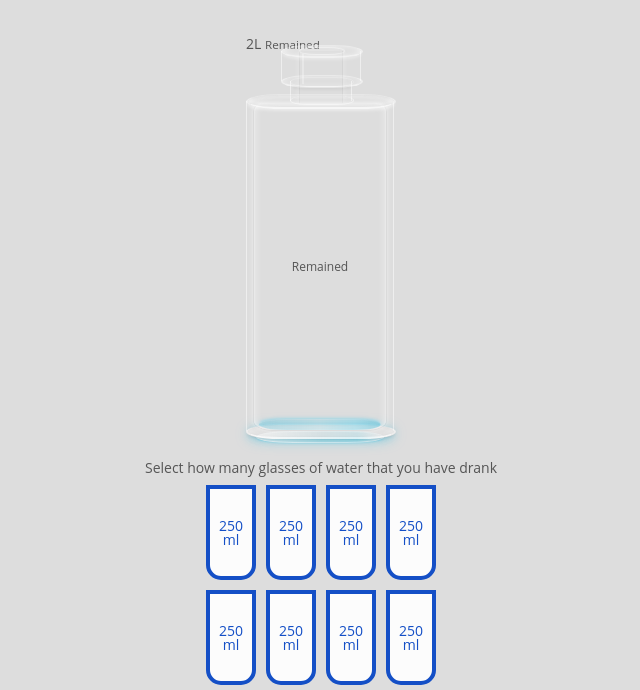
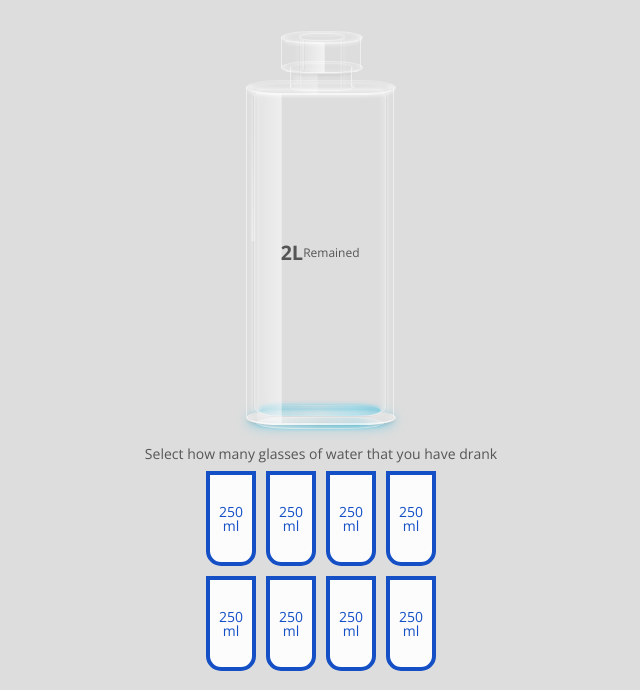
Before and after one commit to AbdellahSlimani/Fun-javascript-projects, a plain HTML site: page Drink Water/index.html in a window 1280 px wide. Shown: the part 117-807 px from the top of the page, without its empty margins (319-959 px from the left). Drawn offline with nearby package versions, Linux system fonts and the light colour scheme.

Commit message:
third commit

```diff
--- a/Drink Water/index.html
+++ b/Drink Water/index.html
@@ -11,8 +11,6 @@
   <h1>Drink Water</h1>
   <h3>Goal: 2 Liters</h3>
   <div class="bottle " >
-    <span id="liters"></span>
-    <small>Remained</small>
     <div class="bottle_top">
       <div class="bottle_mouth">
         <div class="highlight"></div>
@@ -22,22 +20,17 @@
     <div class="highlight"></div>
   </div>
   <div class="bottle_main">
-    <div class="bottle_inner remained" id="remained">
+    <div class="bottle_inner">
+        <div class="remained" id="remained">
+          <span id="liters"></span>
+          <small>Remained</small>
+        </div>
       <div class="water percentage" id="percentage"></div>
-      <span id="liters"></span>
-      <small>Remained</small>
     </div>
     <div class="highlight"></div>
   </div>
 </div>
-<!-- ---------------------- -->
-<!-- <div class="cup">
-      <div class="remained" id="remained">
-      <span id="liters"></span>
-      <small>Remained</small>
-      </div>
-      <div class="percentage" id="percentage"></div>
-    </div> -->
+
   <p class="text">Select how many glasses of water that you have drank</p>
   <div class="cups">
     <div class="cup cup-small">250 ml</div>
--- a/Drink Water/script.js
+++ b/Drink Water/script.js
@@ -2,6 +2,9 @@ const smallCups = document.querySelectorAll('.cup-small')
 const liters = document.getElementById('liters')
 const percentage = document.getElementById('percentage')
 const remained = document.getElementById('remained')
+const bInnerHeight = Number(document.querySelector('.bottle_inner').offsetHeight)
+
+console.log(bInnerHeight)
 
 updateBigCup()
 
@@ -37,7 +40,7 @@ function updateBigCup() {
         percentage.style.height = 0
     } else {
         percentage.style.visibility = 'visible'
-        percentage.style.height = `${fullCups / totalCups * 330}px`
+        percentage.style.height = `${fullCups / totalCups * bInnerHeight}px`
         percentage.innerText = `${fullCups / totalCups * 100}%`
     }
 
--- a/Drink Water/style.css
+++ b/Drink Water/style.css
@@ -1,110 +1,22 @@
-@import url('https://fonts.googleapis.com/css?family=Montserrat:400,600&dispaly=swap');
+@import "compass/css3";
+
+@import url(https://fonts.googleapis.com/css?family=Open+Sans:400,700);
 
 :root {
   --border-color: #144fc6;
   --fill-color: #6ab3f8;
 }
 
+:before, :after {
+  content: '';
+  display: block;
+  position: absolute;
+}
+
 * {
   box-sizing: border-box;
   margin: 0;
   padding: 0;
-}
-
-body
-{
-  background-color: #3494e4;
-  color: #fff;
-  font-family:'Montserrat', sans-serif;
-  display: flex;
-  flex-direction: column;
-  align-items: center;
-  margin-bottom: 40px;
-}
-
-h1 {
-  margin: 10px 0 0;
-}
-
-h3{
-  font-weight: 400;
-  margin: 10px 0;
-}
-
-.cup {
-  background-color: #fff;
-  border: 4px solid var(--border-color);
-  color: var(--border-color);
-  border-radius: 0 0 40px 40px;
-  height: 330px;
-  width: 150px;
-  margin: 30px 0;
-  display: flex;
-  flex-direction: column;
-  overflow: hidden;
-}
-
-.cup.cup-small {
-  width: 50px;
-  height: 95px;
-  border-radius: 0 0 15px 15px;
-  background-color: rgba(255, 255, 255, 0.9);
-  cursor: pointer;
-  font-size: 14px;
-  align-items: center;
-  justify-content: center;
-  text-align: center;
-  margin: 5px;
-  transition: 0.3s ease
-}
-
-.cup.cup-small.full {
-  background-color: var(--fill-color);
-  color: #fff;
-}
-
-.cups {
-  display: flex;
-  flex-wrap: wrap;
-  align-items: center;
-  justify-content: center;
-  width: 250px;
-}
-
-.remained {
-  display: flex;
-  flex-direction: column;
-  align-items: center;
-  justify-content: center;
-  text-align: center;
-  flex: 1;
-  transition: 0.3s ease;
-}
-
-.remained span {
-  font-size: 20px;
-  font-weight: bold;
-}
-
-.remained small {
-  font-size: 12px;
-}
-
-.text {
-  text-align: center;
-  margin: 0 0 5px;
-}
-
-/* ========================= */
-/* @import "compass/css3"; */
-
-/* @import url(https://fonts.googleapis.com/css?family=Open+Sans:400,700); */
-
-
-:before, :after {
-  content: '';
-  display: block;
-  position: absolute;
 }
 
 html, body {
@@ -123,8 +35,16 @@ body {
   margin-bottom: 40px;
 }
 
+h1 {
+  margin: 10px 0 0;
+}
+
+h3{
+  font-weight: 400;
+  margin: 10px 0;
+}
+
 .bottle {
-  /* display: inline-block; */
   position: relative;
   height: auto;
   width: 150px;
@@ -249,7 +169,7 @@ body {
   border: 1px solid rgba(0, 0, 0, 0.04);
   border-top: none;
   border-bottom: none;
-  background: linear-gradient(left, rgba(255, 255, 255, 0.3), rgba(255, 255, 255, 0) 5%, rgba(255, 255, 255, 0) 95%, rgba(255, 255, 255, 0.3));
+  background: linear-gradient(to left, rgba(255, 255, 255, 0.3), rgba(255, 255, 255, 0) 5%, rgba(255, 255, 255, 0) 95%, rgba(255, 255, 255, 0.3));
   box-shadow: 0px 0px 6px rgba(255, 255, 255, 0.3);
 }
 
@@ -265,6 +185,8 @@ body {
 }
 
 .bottle_inner {
+  display: flex;
+  flex-direction: column;
   height: 329px;
   width: 92%;
   margin: 0px auto;
@@ -274,7 +196,6 @@ body {
   border-bottom-width: 0.5px;
   position: relative;
   box-shadow: 0px 0px 2px rgba(255, 255, 255, 0.5) inset, 0px 0px 8px rgba(255, 255, 255, 0.6) inset, 0px 0px 5px rgba(255, 255, 255, 0.5);
-  position: relative;
   top: 1px;
 }
 
@@ -286,6 +207,29 @@ body {
   height: 9px;
 }
 
+.bottle_inner .remained {
+  display: flex;
+  flex: 1;
+  align-items: center;
+  justify-content: center;
+  text-align: center;
+  transition: 0.3s ease;
+}
+
+.bottle_inner .remained span {
+  font-size: 20px;
+  font-weight: bold;
+}
+
+.bottle_inner .remained small {
+  font-size: 12px;
+}
+
+.text {
+  text-align: center;
+  margin: 0 0 5px;
+}
+
 .bottle_top .highlight {
   display: block;
   height: 30px;
@@ -294,7 +238,7 @@ body {
   left: 5px;
   top: 5px;
   transform: skew(0deg, 5deg);
-  background: linear-gradient(left, rgba(255, 255, 255, 0.1), rgba(255, 255, 255, 0.6) 4%, rgba(255, 255, 255, 0.2) 98%, rgba(255, 255, 255, 0));
+  background: linear-gradient(to left, rgba(255, 255, 255, 0.1), rgba(255, 255, 255, 0.6) 4%, rgba(255, 255, 255, 0.2) 98%, rgba(255, 255, 255, 0));
 }
 
 .bottle_top .highlight:after {
@@ -308,13 +252,13 @@ body {
 
 .bottle_main .highlight {
   display: block;
-  height: 150px;
+  height: 329px;
   width: 25px;
   position: absolute;
   left: 10px;
   top: 6px;
   transform: skew(0deg, 6deg);
-  background: linear-gradient(left, rgba(255, 255, 255, 0.2), rgba(255, 255, 255, 0.5) 4%, rgba(255, 255, 255, 0.2) 98%, rgba(255, 255, 255, 0));
+  background: linear-gradient(to left, rgba(255, 255, 255, 0.2), rgba(255, 255, 255, 0.5) 4%, rgba(255, 255, 255, 0.2) 98%, rgba(255, 255, 255, 0));
   z-index: 2;
 }
 
@@ -324,7 +268,7 @@ body {
   left: -6px;
   top: 0px;
   transform: skew(0deg, 3deg);
-  background: linear-gradient(top, rgba(255, 255, 255, 0.3), rgba(255, 255, 255, 0) 80%);
+  background: linear-gradient(to top, rgba(255, 255, 255, 0.3), rgba(255, 255, 255, 0) 80%);
 }
 
 .bottle_neck .highlight {
@@ -335,22 +279,37 @@ body {
   left: 2px;
   top: 6px;
   transform: skew(0deg, 6deg);
-  background: linear-gradient(left, rgba(255, 255, 255, 0.1), rgba(255, 255, 255, 0.3) 4%, rgba(255, 255, 255, 0.1) 98%, rgba(255, 255, 255, 0));
+  background: linear-gradient(to left, rgba(255, 255, 255, 0.1), rgba(255, 255, 255, 0.3) 4%, rgba(255, 255, 255, 0.1) 98%, rgba(255, 255, 255, 0));
 }
 
 .water {
-  background: linear-gradient(-85deg, rgba(0, 204, 255, 0.35), rgba(0, 173, 216, 0.55) 70%, rgba(0, 173, 216, 0.4));
-  width: 98%;
   display:flex;
   align-items: center;
   justify-content: center;
+  font-size: 30px;
+  width: 98%;
+  height: 0;
   font-weight:bold;
+  box-sizing: border-box;
   position: absolute;
   left: 1px;
   bottom: 1px;
+  transition: 0.3s ease;
+  background: linear-gradient(-85deg, rgba(0, 204, 255, 0.35), rgba(0, 173, 216, 0.55) 70%, rgba(0, 173, 216, 0.4));
   border-radius: 50px 50px 20px 20px/8px 8px 10px 10px;
   box-shadow: 0px 0px 6px rgba(0, 204, 255, 0.5) inset, 0px 0.2px 3px -1px rgba(0, 0, 0, 0.3) inset, 0px 2px 6px -1px rgba(0, 0, 0, 0.1) inset, 0px 2px 5px rgba(0, 204, 255, 0.3), 0px 1px 3px rgba(0, 204, 255, 0.2);
 }
+
+/* .percentage {
+  display: flex;
+  align-items: center;
+  justify-content: center;
+  font-weight: bold;
+  font-size: 30px;
+  height: 0;
+  transition: 0.3s ease;
+  flex: 1;
+} */
 
 .water:after {
   height: 10px;
@@ -374,13 +333,43 @@ body {
   box-shadow: 0px -2px 3px -1px rgba(0, 204, 255, 0.25);
 }
 
-/* .percentage {
-  background-color: var(--fill-color);
-  display:flex;
+
+.cup {
+  background-color: #fff;
+  border: 4px solid var(--border-color);
+  color: var(--border-color);
+  border-radius: 0 0 40px 40px;
+  height: 330px;
+  width: 150px;
+  margin: 30px 0;
+  display: flex;
+  flex-direction: column;
+  overflow: hidden;
+}
+
+.cup.cup-small {
+  width: 50px;
+  height: 95px;
+  border-radius: 0 0 15px 15px;
+  background-color: rgba(255, 255, 255, 0.9);
+  cursor: pointer;
+  font-size: 14px;
   align-items: center;
   justify-content: center;
-  font-weight:bold;
-  font-size: 30px;
-  height: 0;
-  transition: 0.3s ease;
-} */
+  text-align: center;
+  margin: 5px;
+  transition: 0.3s ease
+}
+
+.cup.cup-small.full {
+  background-color: var(--fill-color);
+  color: #fff;
+}
+
+.cups {
+  display: flex;
+  flex-wrap: wrap;
+  align-items: center;
+  justify-content: center;
+  width: 250px;
+}
```
